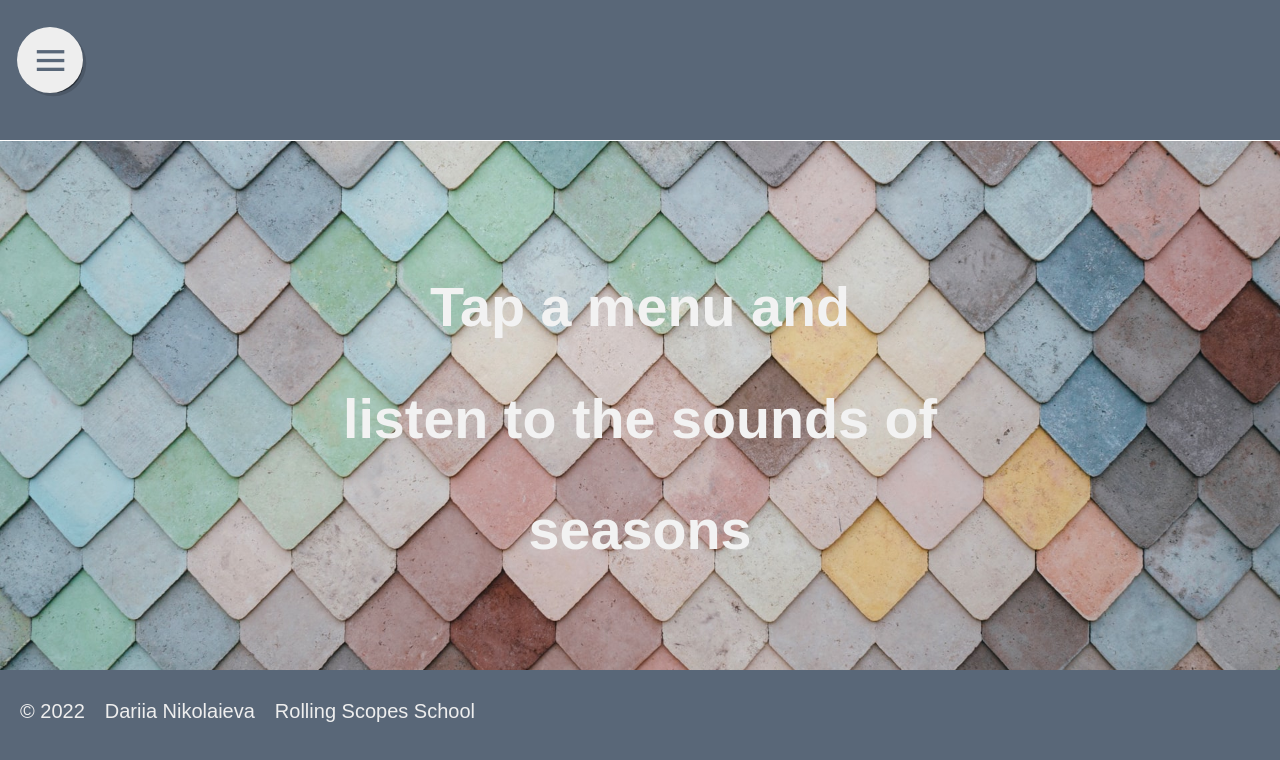
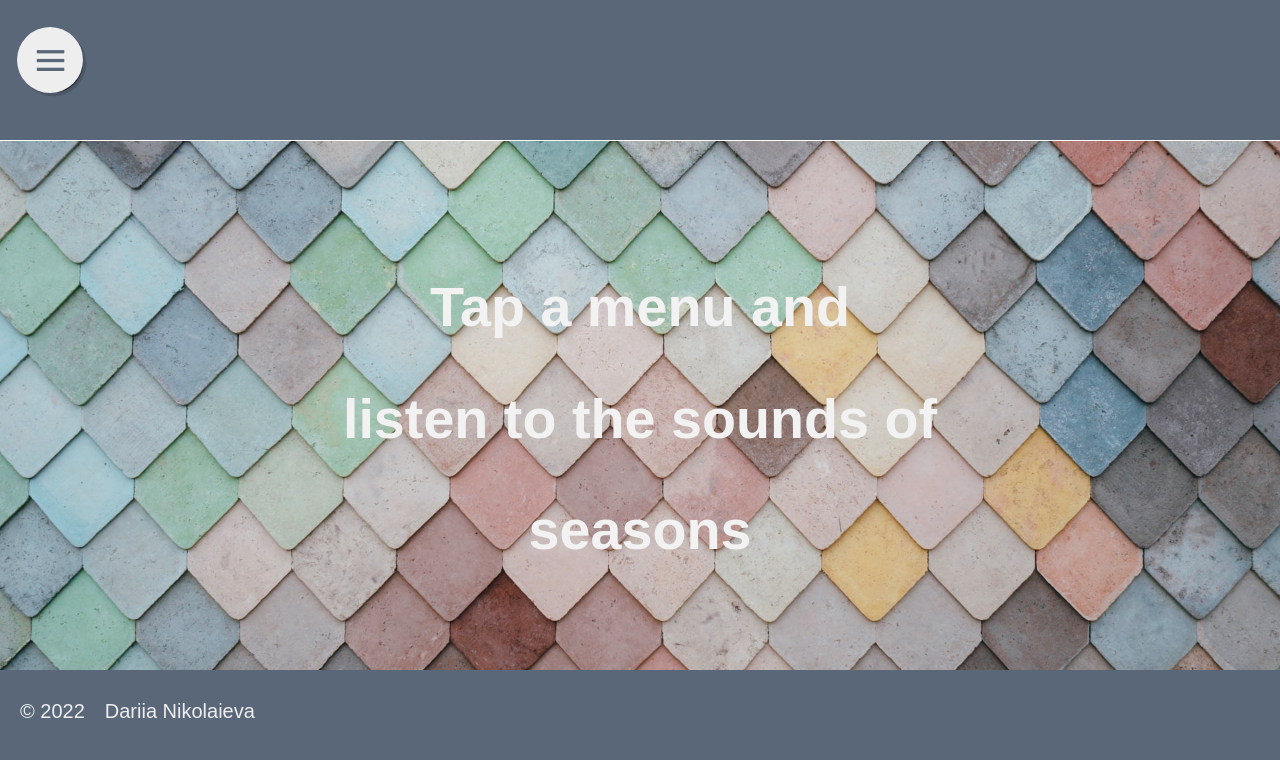
Before and after one commit to DariiaNikolaieva/eco-sounds, a plain HTML site: page index.html in a window 1280 px wide. Drawn offline with Linux system fonts and the light colour scheme.

Commit message:
Update index.html

```diff
--- a/index.html
+++ b/index.html
@@ -60,9 +60,6 @@
             <a href="https://github.com/DariiaNikolaieva" target="_blank"
               >Dariia Nikolaieva</a
             >
-            <a class="rs_link" href="https://rs.school/js-stage0/" target="_blank"
-            >Rolling Scopes School</a
-          >
           </div>
           <div class="audio-player hidden">
             <div class="controls">
```
